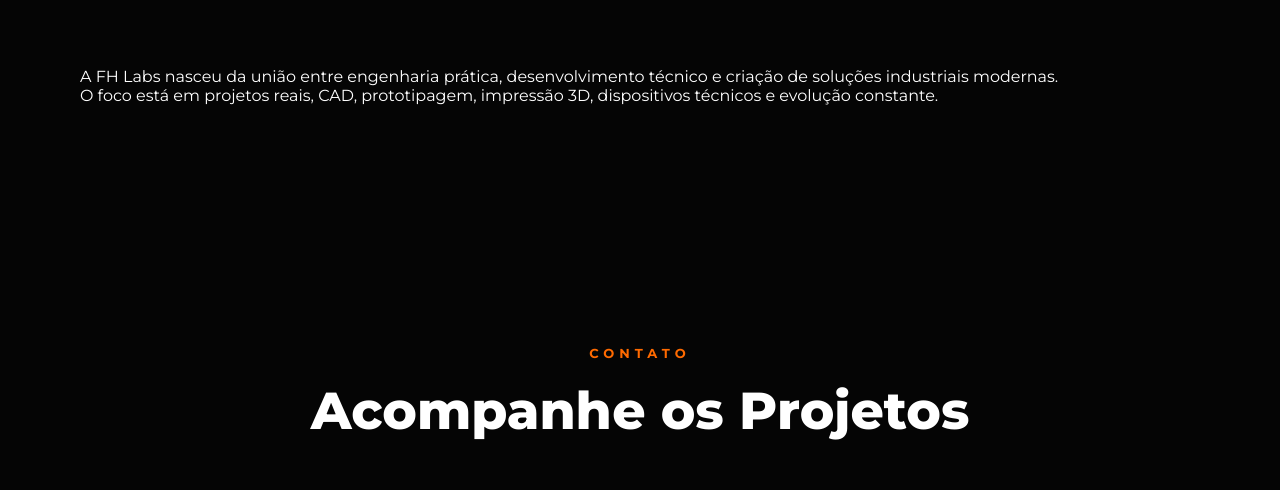
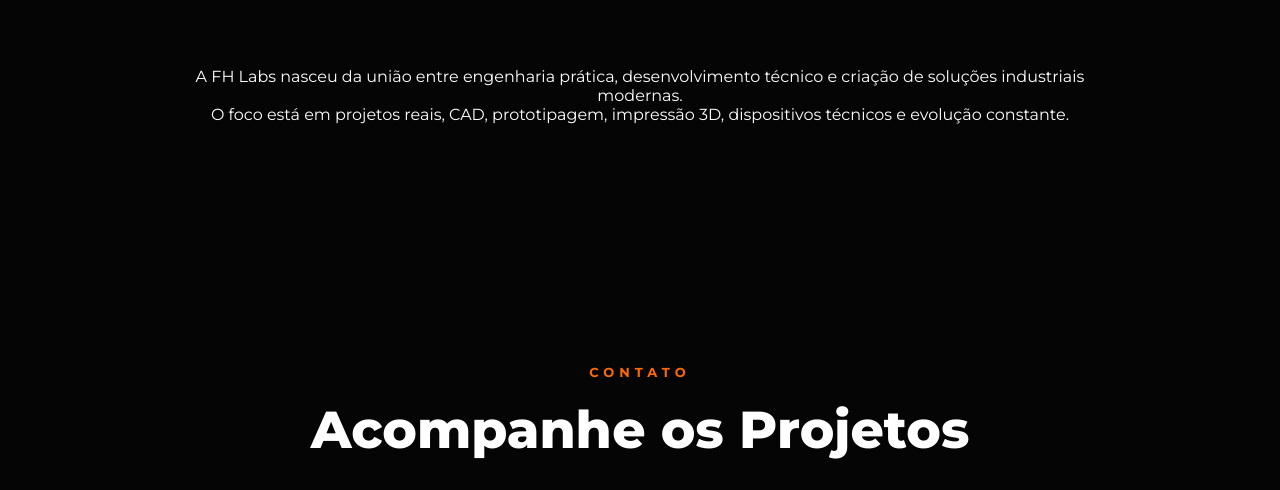
Before and after one commit to fhlabtech/fhlab-site, a plain HTML site: page index.html in a window 1280 px wide. Shown: the part 2568-3058 px from the top of the page. Drawn offline with Linux system fonts and the light colour scheme.

Commit message:
Update style.css

```diff
--- a/style.css
+++ b/style.css
@@ -728,3 +728,13 @@ section {
     transform: scale(1.08) rotate(-4deg);
 
 }
+
+.about-content {
+
+    text-align: center;
+
+    max-width: 900px;
+
+    margin: 0 auto;
+
+}
```
